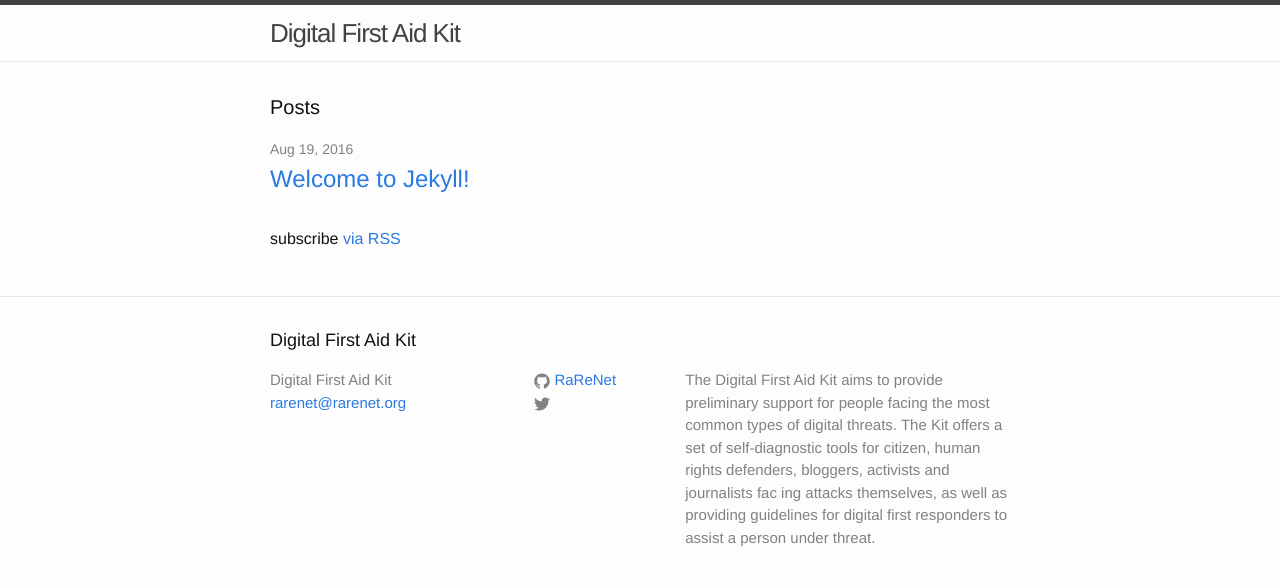
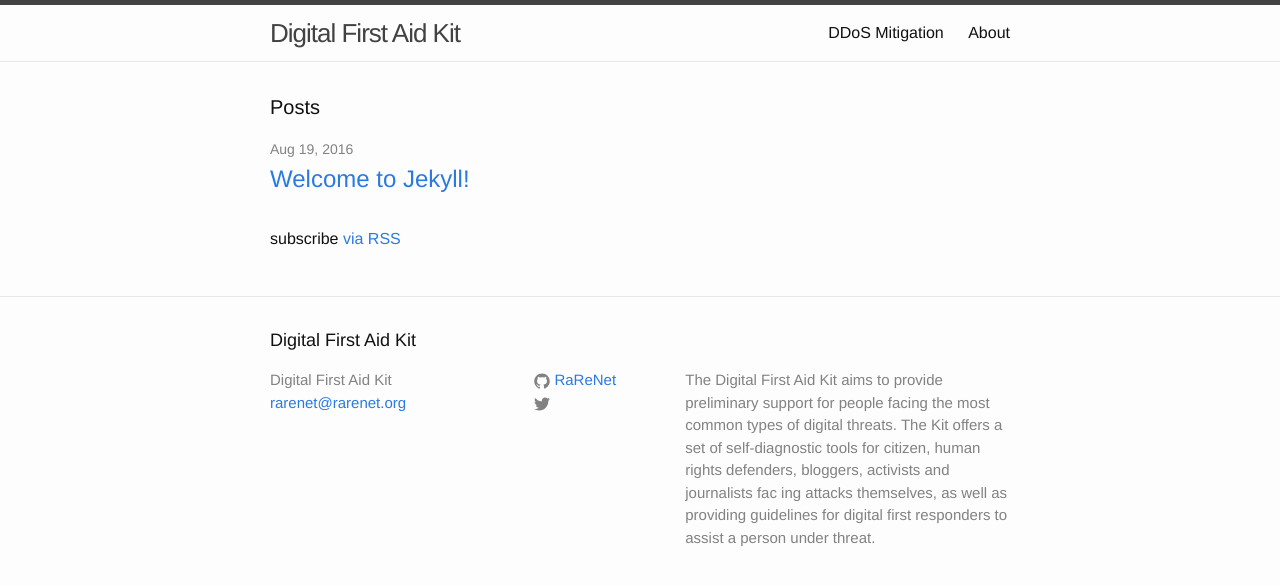
Before and after one commit to RaReNet/DFAK, a Jekyll site: the page built from index.html, in a window 1280 px wide. Shown: the top 585 px of the page. Built offline with Jekyll 4.4.1, drawn with Linux system fonts in a browser that asks for light colours; part of the change alters nothing that is shown.

```diff
--- a/_config.yml
+++ b/_config.yml
@@ -10,3 +10,4 @@ github_username:  RaReNet
 
 # Build settings
 markdown: kramdown
+include: ['_pages']
```
